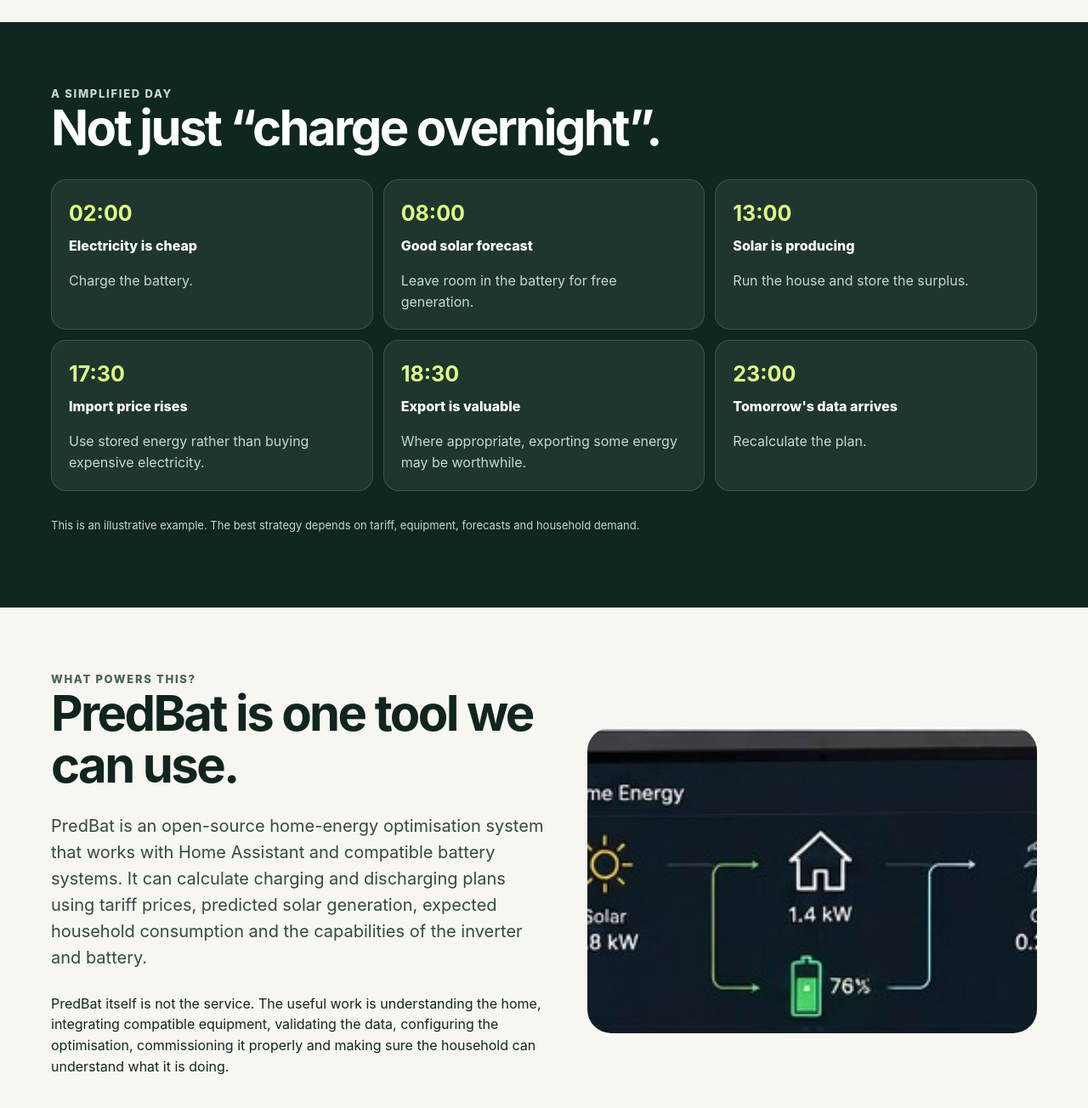
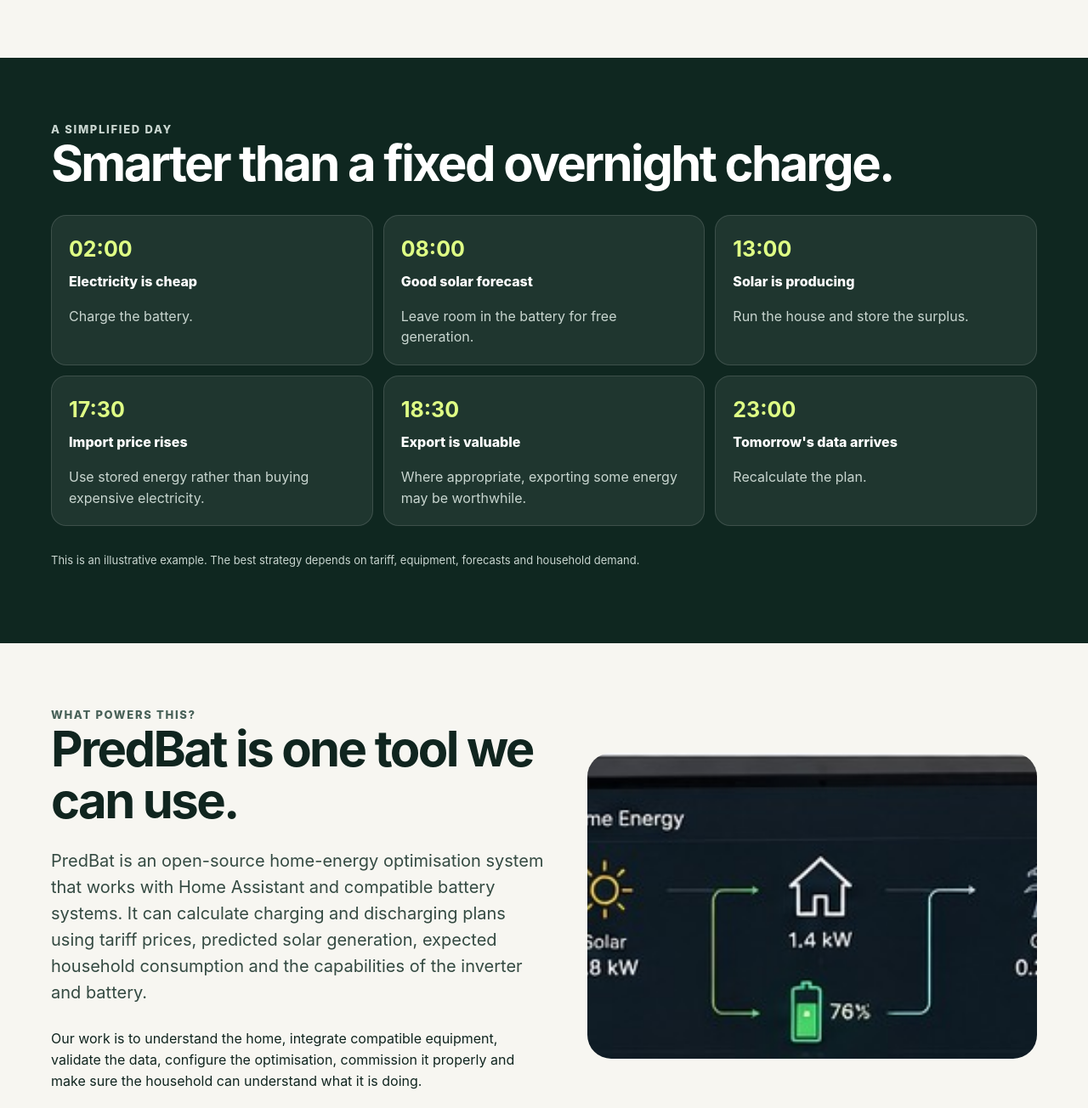
Before and after one commit to njharrison/guildford-home-automation, a plain HTML site: page energy.html in a window 1280 px wide. Shown: the part 1460-2764 px from the top of the page at 85% size. Drawn offline with Linux system fonts and the light colour scheme.

Commit message:
Remove AI-style contrast phrasing from energy copy

```diff
--- a/energy.html
+++ b/energy.html
@@ -25,10 +25,10 @@
 <body>
 <header><div class="wrap nav"><a class="brand" href="index.html">Guildford Home Automation<span>Smart home & energy engineering</span></a><nav><a href="automation.html">Smart Home</a><a href="energy.html">Energy Optimisation</a><a href="energy-advice.html">Independent Energy Advice</a><a href="test-house.html">Test House</a><a href="pricing.html">Pricing</a><a class="btn" href="contact.html">Contact</a></nav></div></header>
 <main>
-<section class="pagehero visual-pagehero"><div class="wrap split"><div><div class="eyebrow">Energy optimisation</div><h1>Your battery can do more than store solar.</h1><p class="lead">The difficult part is not charging a home battery. It is deciding when to charge it, when to keep energy for later, when to power the house and when exporting might make more sense.</p></div><img src="assets/images/solar.jpg" alt="Rooftop solar panels"></div></section>
+<section class="pagehero visual-pagehero"><div class="wrap split"><div><div class="eyebrow">Energy optimisation</div><h1>Your battery can do more than store solar.</h1><p class="lead">A home battery can charge whenever electricity is available. Getting the best from it means deciding when to charge, when to keep energy for later, when to power the house and when exporting might make more sense.</p></div><img src="assets/images/solar.jpg" alt="Rooftop solar panels"></div></section>
 <section><div class="wrap"><div class="eyebrow">The idea</div><h2>Plan energy around what tomorrow is likely to look like.</h2><p class="lead">An optimisation system can combine changing electricity prices, predicted solar generation, expected household demand and the current state of the battery. It then keeps recalculating a plan as those inputs change.</p><div class="energy-flow"><div class="flow-inputs"><div class="flow-box">Weather & solar forecast</div><div class="flow-box">Electricity prices</div><div class="flow-box">Expected home usage</div><div class="flow-box">Battery & inverter limits</div></div><div class="flow-core">Optimisation</div><div class="flow-output">Charge<br>Hold<br>Power the house<br>Export</div></div></div></section>
-<section class="dark"><div class="wrap"><div class="eyebrow">A simplified day</div><h2>Not just “charge overnight”.</h2><div class="timeline"><div><strong>02:00</strong><span>Electricity is cheap</span><p>Charge the battery.</p></div><div><strong>08:00</strong><span>Good solar forecast</span><p>Leave room in the battery for free generation.</p></div><div><strong>13:00</strong><span>Solar is producing</span><p>Run the house and store the surplus.</p></div><div><strong>17:30</strong><span>Import price rises</span><p>Use stored energy rather than buying expensive electricity.</p></div><div><strong>18:30</strong><span>Export is valuable</span><p>Where appropriate, exporting some energy may be worthwhile.</p></div><div><strong>23:00</strong><span>Tomorrow's data arrives</span><p>Recalculate the plan.</p></div></div><p class="small" style="color:#c9d6d0">This is an illustrative example. The best strategy depends on tariff, equipment, forecasts and household demand.</p></div></section>
-<section><div class="wrap split"><div><div class="eyebrow">What powers this?</div><h2>PredBat is one tool we can use.</h2><p class="lead compact">PredBat is an open-source home-energy optimisation system that works with Home Assistant and compatible battery systems. It can calculate charging and discharging plans using tariff prices, predicted solar generation, expected household consumption and the capabilities of the inverter and battery.</p><p>PredBat itself is not the service. The useful work is understanding the home, integrating compatible equipment, validating the data, configuring the optimisation, commissioning it properly and making sure the household can understand what it is doing.</p></div><img class="rounded-image" src="assets/images/energy-dashboard.jpg" alt="Home energy optimisation dashboard"></div></section>
+<section class="dark"><div class="wrap"><div class="eyebrow">A simplified day</div><h2>Smarter than a fixed overnight charge.</h2><div class="timeline"><div><strong>02:00</strong><span>Electricity is cheap</span><p>Charge the battery.</p></div><div><strong>08:00</strong><span>Good solar forecast</span><p>Leave room in the battery for free generation.</p></div><div><strong>13:00</strong><span>Solar is producing</span><p>Run the house and store the surplus.</p></div><div><strong>17:30</strong><span>Import price rises</span><p>Use stored energy rather than buying expensive electricity.</p></div><div><strong>18:30</strong><span>Export is valuable</span><p>Where appropriate, exporting some energy may be worthwhile.</p></div><div><strong>23:00</strong><span>Tomorrow's data arrives</span><p>Recalculate the plan.</p></div></div><p class="small" style="color:#c9d6d0">This is an illustrative example. The best strategy depends on tariff, equipment, forecasts and household demand.</p></div></section>
+<section><div class="wrap split"><div><div class="eyebrow">What powers this?</div><h2>PredBat is one tool we can use.</h2><p class="lead compact">PredBat is an open-source home-energy optimisation system that works with Home Assistant and compatible battery systems. It can calculate charging and discharging plans using tariff prices, predicted solar generation, expected household consumption and the capabilities of the inverter and battery.</p><p>Our work is to understand the home, integrate compatible equipment, validate the data, configure the optimisation, commission it properly and make sure the household can understand what it is doing.</p></div><img class="rounded-image" src="assets/images/energy-dashboard.jpg" alt="Home energy optimisation dashboard"></div></section>
 <section class="soft-section"><div class="wrap"><div class="eyebrow">Potential value</div><h2>Can optimisation pay for itself?</h2><div class="grid3"><div class="card"><h3>~£267/year</h3><p>Typical additional annual saving currently reported by PredBat for small-to-medium battery systems.</p></div><div class="card"><h3>Up to 29%</h3><p>Reported bill reduction in its user data. Results vary significantly between homes.</p></div><div class="card"><h3>Measure it</h3><p>Where the system allows it, we prefer actual performance data to heroic savings claims.</p></div></div><p class="small">Third-party PredBat figures, not a Guildford Home Automation guarantee. Actual results depend on tariff, consumption, solar generation, battery, inverter and other factors.</p></div></section>
 <section><div class="wrap banner"><div><h2>Already have solar or a battery?</h2><p>We can look at what you have and whether smarter operation is likely to be worthwhile.</p></div><a class="btn" href="contact.html">Tell us about your system →</a></div></section>
 </main>
```
